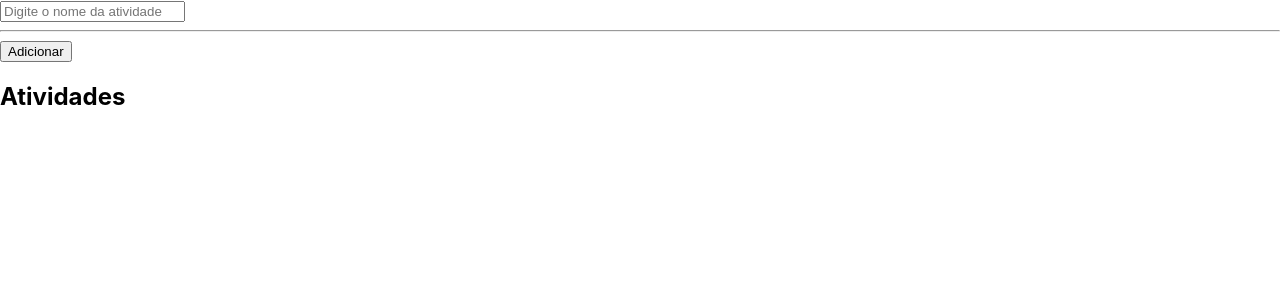
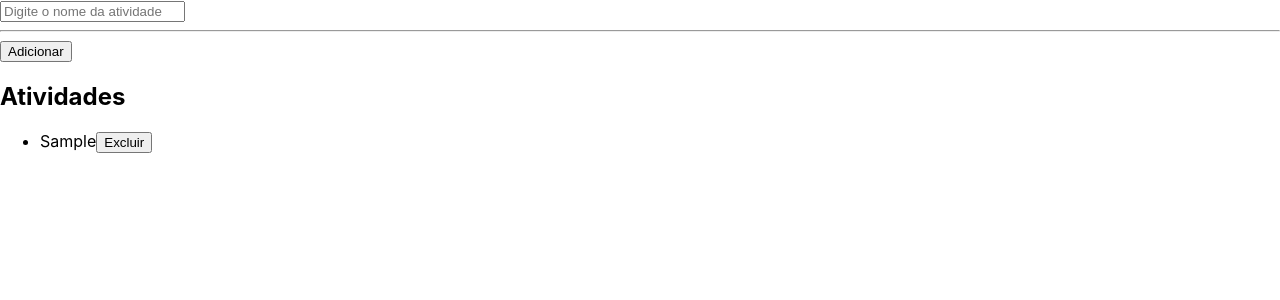
Before and after one commit to valdairelaborata/reactjs_13184, a React (Create React App) app in the folder my-app/: page / in a window 1280 px wide. Both pictures are taken after typing "Sample" into the empty fields and a click on the button "Adicionar". Shown: the top 300 px of the page. Built offline with nearby package versions, Linux system fonts and the light colour scheme.

Commit message:
estado_03

```diff
--- a/my-app/src/Atividade.js
+++ b/my-app/src/Atividade.js
@@ -8,10 +8,14 @@ function Atividade() {
 
 
     const adicionar = () => {
-        setAtividades([atividades, nomeAtividade])
+        setAtividades([...atividades, nomeAtividade]);
         setNomeAtividade("")
-        console.log(atividades)
+    }
 
+    const excluir = (index) => {
+        const atividades_temp = [...atividades]
+        atividades_temp.splice(index, 1)
+        setAtividades(atividades_temp)
     }
 
     return (
@@ -26,10 +30,13 @@ function Atividade() {
             <button onClick={adicionar}>Adicionar</button>
 
             <h2>Atividades</h2>
-            <ul>
-                {atividades.map((item, indice) => {
-                    <li key={indice}>{item}</li>
-                })}
+            <ul >
+                {atividades.map((item, index) => (
+                    <li key={index}>
+                        {item}
+                        <button onClick={() => excluir(index)} >Excluir</button>
+                    </li>
+                ))}
             </ul>
         </>
     )
```
